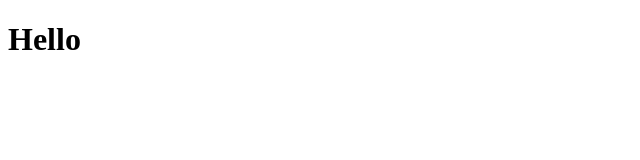
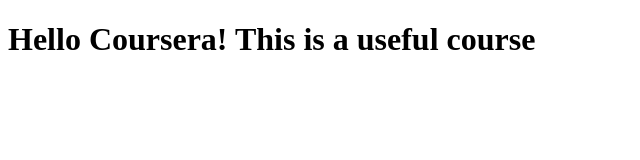
Before and after one commit to citog/coursera-test, a plain HTML site: page site/index.html in a window 1280 px wide. Shown: the whole page, without its empty margins (0-640 px from the left). Drawn offline with Linux system fonts and the light colour scheme.

Commit message:
Small change to index

```diff
--- a/site/index.html
+++ b/site/index.html
@@ -1,9 +1,9 @@
 <!DOCTYPE html>
 <html>
 <head>
-<title>Hello Coursera. This is a useful course</title>
+<title>Hello Coursera</title>
 </head>
 <body>
-<h1>Hello</h1>
+<h1>Hello Coursera! This is a useful course</h1>
 </body>
 </html>
```
